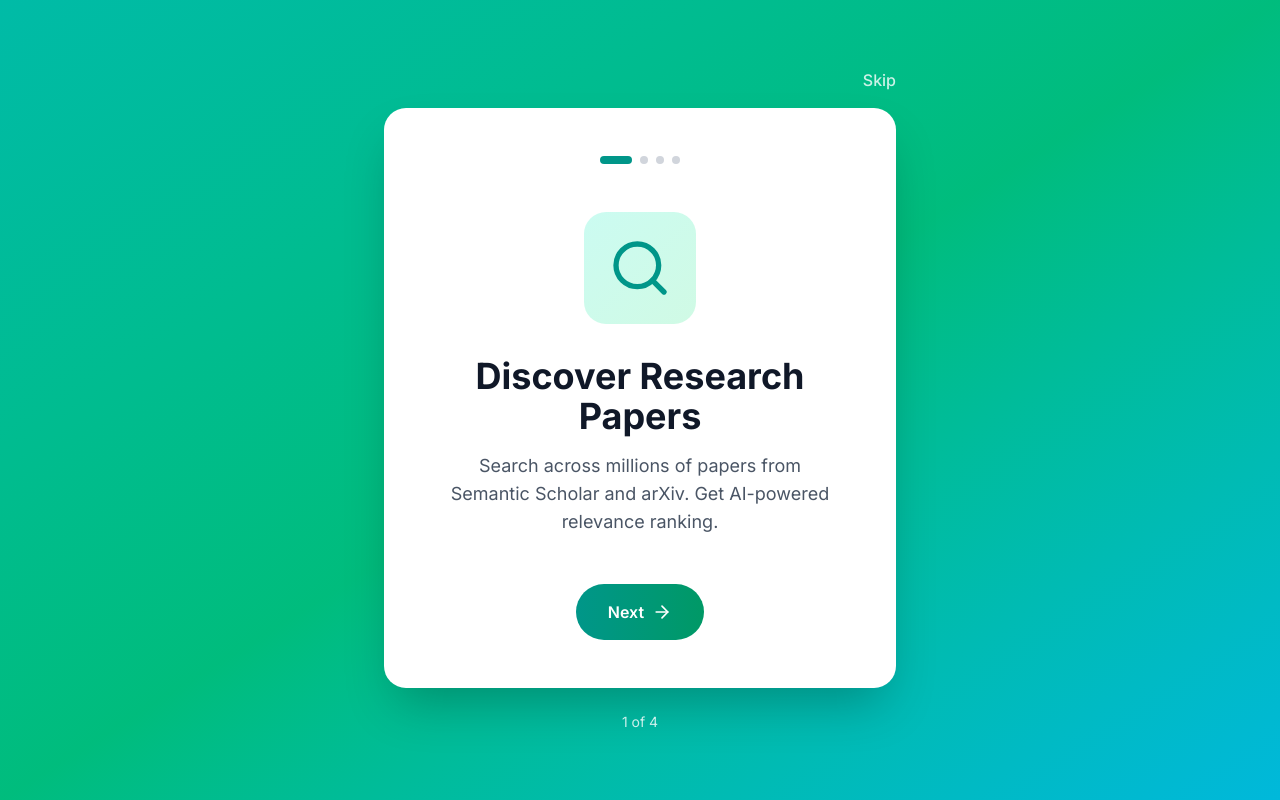
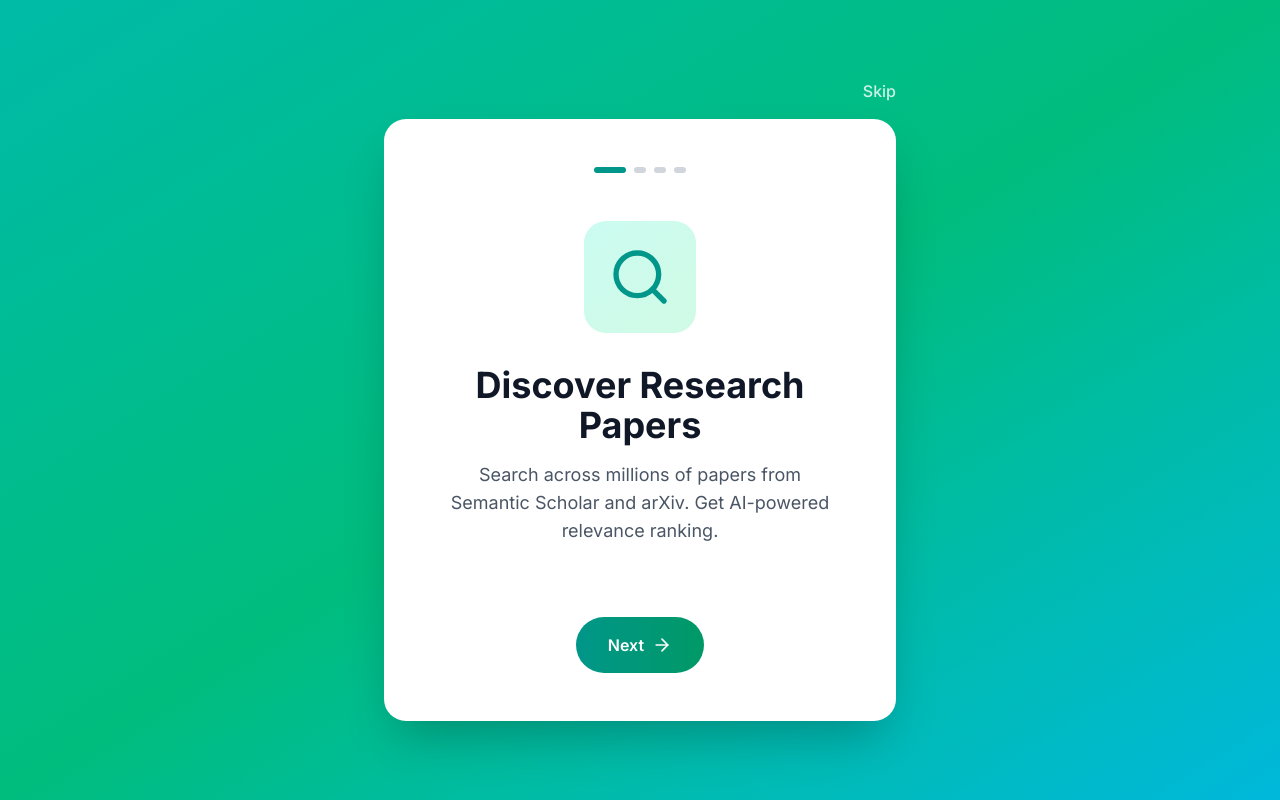
Before and after one commit to CoderIshanGupta/researchflow, a Next.js app in the folder frontend/: page /onboarding in a window 1280 px wide. Built offline with nearby package versions, Linux system fonts and the light colour scheme; no server answers.

Commit message:
Update page.tsx

```diff
--- a/frontend/app/onboarding/page.tsx
+++ b/frontend/app/onboarding/page.tsx
@@ -2,8 +2,15 @@
 
 import React, { useState } from 'react'
 import { useRouter } from 'next/navigation'
-import { motion, AnimatePresence } from 'framer-motion'
-import { FiSearch, FiMessageSquare, FiFileText, FiTrendingUp, FiArrowRight, FiArrowLeft } from 'react-icons/fi'
+import { motion } from 'framer-motion'
+import {
+  FiSearch,
+  FiMessageSquare,
+  FiFileText,
+  FiTrendingUp,
+  FiArrowRight,
+  FiArrowLeft,
+} from 'react-icons/fi'
 
 interface OnboardingStep {
   icon: React.ReactNode
@@ -15,17 +22,20 @@ const steps: OnboardingStep[] = [
   {
     icon: <FiSearch className="w-12 h-12 sm:w-16 sm:h-16" />,
     title: 'Discover Research Papers',
-    description: 'Search across millions of papers from Semantic Scholar and arXiv. Get AI-powered relevance ranking.',
+    description:
+      'Search across millions of papers from Semantic Scholar and arXiv. Get AI-powered relevance ranking.',
   },
   {
     icon: <FiMessageSquare className="w-12 h-12 sm:w-16 sm:h-16" />,
     title: 'Chat with Your Sources',
-    description: 'Ask questions and get answers from your research papers with precise citations.',
+    description:
+      'Ask questions and get answers from your research papers with precise citations.',
   },
   {
     icon: <FiFileText className="w-12 h-12 sm:w-16 sm:h-16" />,
     title: 'Generate Cited Drafts',
-    description: 'Transform your research into well-structured documents with automatic citations.',
+    description:
+      'Transform your research into well-structured documents with automatic citations.',
   },
   {
     icon: <FiTrendingUp className="w-12 h-12 sm:w-16 sm:h-16" />,
@@ -40,7 +50,7 @@ export default function OnboardingPage() {
 
   const handleNext = () => {
     if (currentStep < steps.length - 1) {
-      setCurrentStep(currentStep + 1)
+      setCurrentStep(prev => prev + 1)
     } else {
       localStorage.setItem('onboarding_completed', 'true')
       router.push('/auth')
@@ -49,7 +59,7 @@ export default function OnboardingPage() {
 
   const handlePrevious = () => {
     if (currentStep > 0) {
-      setCurrentStep(currentStep - 1)
+      setCurrentStep(prev => prev - 1)
     }
   }
 
@@ -60,7 +70,7 @@ export default function OnboardingPage() {
 
   return (
     <div className="min-h-[100dvh] bg-gradient-to-br from-teal-500 via-emerald-500 to-cyan-500 flex flex-col items-center justify-center p-4">
-      {/* Skip Button */}
+      {/* Skip */}
       <div className="w-full max-w-lg flex justify-end mb-4">
         <button
           onClick={handleSkip}
@@ -70,55 +80,75 @@ export default function OnboardingPage() {
         </button>
       </div>
 
-      {/* Main Card */}
+      {/* Card */}
       <div className="w-full max-w-lg bg-white rounded-2xl sm:rounded-3xl shadow-2xl overflow-hidden">
         <div className="p-6 sm:p-8 md:p-12">
           {/* Progress Dots */}
           <div className="flex justify-center gap-2 mb-8 sm:mb-12">
-            {steps.map((_, index) => (
+            {steps.map((_, index) => {
+              const isActive = index === currentStep
+              const isPast = index < currentStep
+
+              return (
                 <button
                   key={index}
                   onClick={() => setCurrentStep(index)}
-                className={`h-2 rounded-full transition-all duration-300 ${
-                  index === currentStep
-                    ? 'w-8 bg-teal-600'
-                    : index < currentStep
-                    ? 'w-2 bg-teal-400'
-                    : 'w-2 bg-gray-300'
-                }`}
+                  className="flex items-center justify-center"
+                >
+                  <div
+                    className={[
+                      'rounded-full transition-all duration-300',
+                      'h-[10px] sm:h-[6px]',
+                      isActive
+                        ? 'w-6 sm:w-8 bg-teal-600'
+                        : isPast
+                        ? 'w-2 sm:w-3 bg-teal-400'
+                        : 'w-2 sm:w-3 bg-gray-300',
+                    ].join(' ')}
                   />
-            ))}
+                </button>
+              )
+            })}
           </div>
 
-          {/* Content */}
-          <AnimatePresence mode="wait">
+          {/* Sliding Content (NO DRAG) */}
+          <div className="overflow-hidden">
             <motion.div
-              key={currentStep}
-              initial={{ opacity: 0, x: 20 }}
-              animate={{ opacity: 1, x: 0 }}
-              exit={{ opacity: 0, x: -20 }}
-              transition={{ duration: 0.3 }}
-              className="text-center"
+              className="flex"
+              animate={{ x: `-${currentStep * 100}%` }}
+              transition={{
+                duration: 0.45,
+                ease: [0.4, 0, 0.2, 1],
+              }}
+            >
+              {steps.map((step, index) => (
+                <div
+                  key={index}
+                  className="w-full flex-shrink-0 text-center"
                 >
                   {/* Icon */}
                   <div className="flex justify-center mb-6 sm:mb-8">
                     <div className="p-5 sm:p-6 bg-gradient-to-br from-teal-100 to-emerald-100 rounded-2xl sm:rounded-3xl text-teal-600">
-                  {steps[currentStep].icon}
+                      {step.icon}
                     </div>
                   </div>
 
                   {/* Title */}
                   <h2 className="text-2xl sm:text-3xl md:text-4xl font-bold text-gray-900 mb-3 sm:mb-4">
-                {steps[currentStep].title}
+                    {step.title}
                   </h2>
 
                   {/* Description */}
                   <p className="text-base sm:text-lg text-gray-600 max-w-md mx-auto mb-8 sm:mb-12 px-2">
-                {steps[currentStep].description}
+                    {step.description}
                   </p>
+                </div>
+              ))}
+            </motion.div>
+          </div>
 
-              {/* Navigation Buttons */}
-              <div className="flex items-center justify-between max-w-xs sm:max-w-md mx-auto">
+          {/* Navigation */}
+          <div className="flex items-center justify-between max-w-xs sm:max-w-md mx-auto mt-6">
             <button
               onClick={handlePrevious}
               disabled={currentStep === 0}
@@ -137,15 +167,8 @@ export default function OnboardingPage() {
 
             <div className="w-10 sm:w-12" />
           </div>
-            </motion.div>
-          </AnimatePresence>
         </div>
       </div>
-
-      {/* Page Indicator */}
-      <p className="text-white/80 text-sm mt-6">
-        {currentStep + 1} of {steps.length}
-      </p>
     </div>
   )
 }
```
Lines whose indentation alone changed are shown as unchanged.
